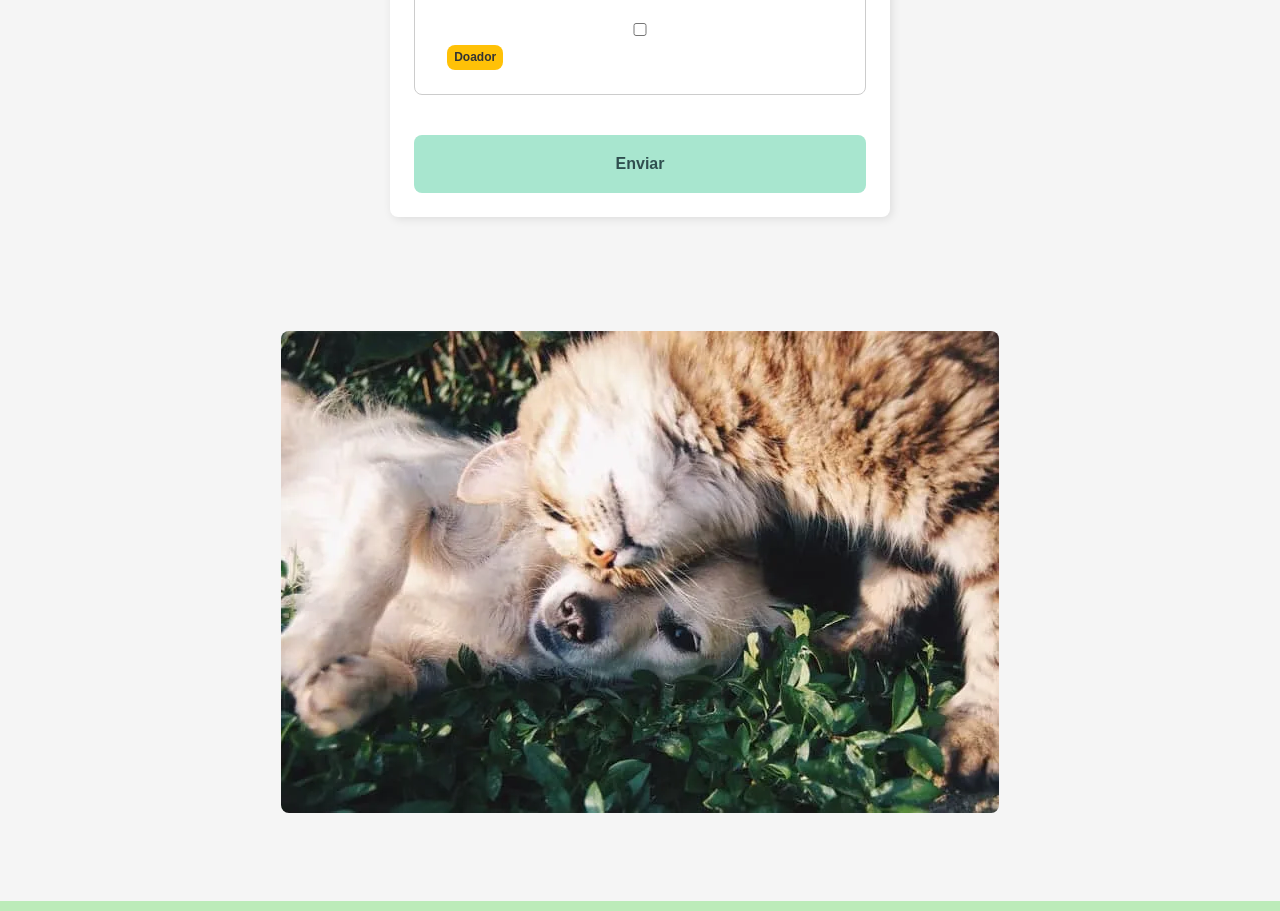
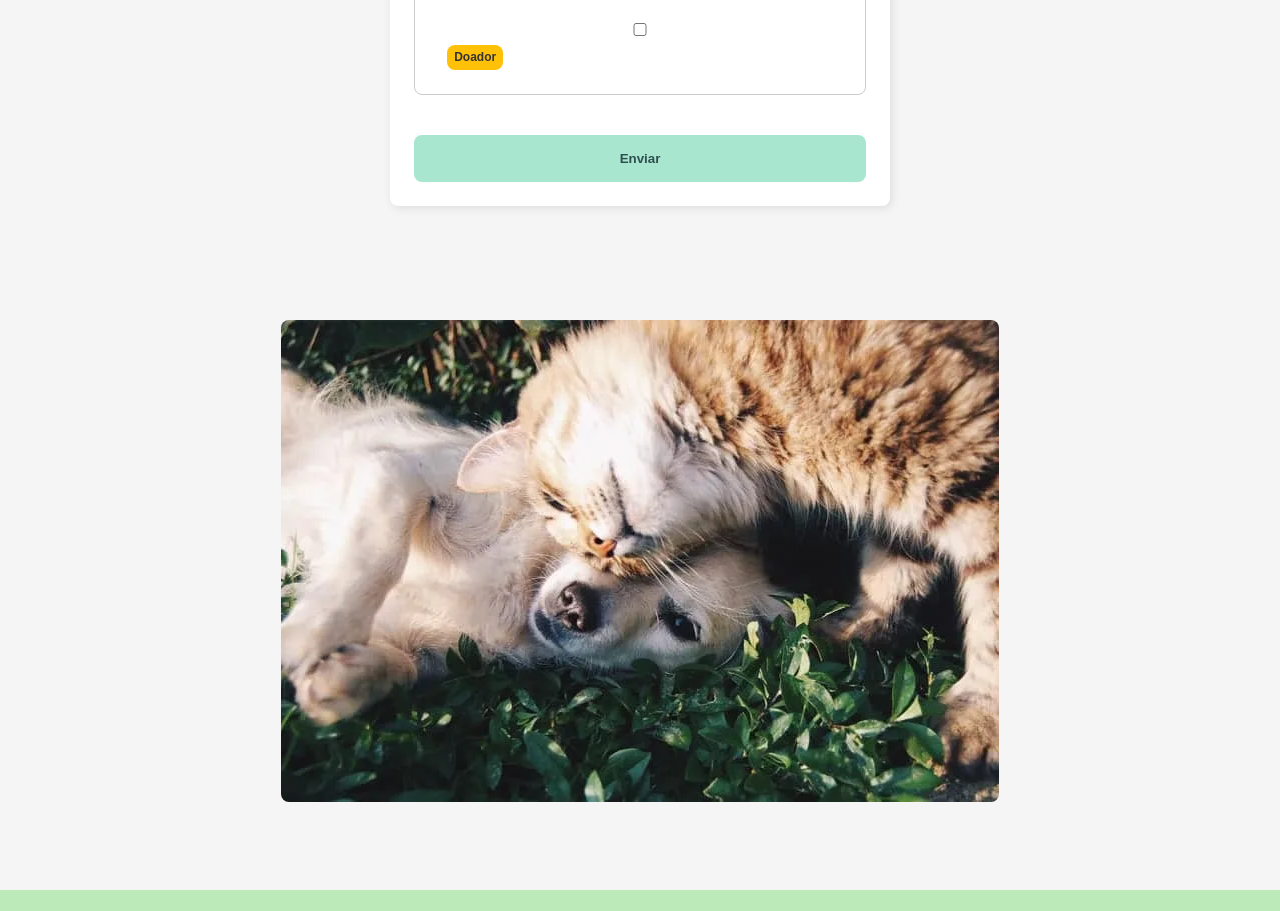
Before and after one commit to thaisfernanda12/Atividade3_ONG_Animais, a plain HTML site: page cadastro.html in a window 1280 px wide. Shown: the part 2880-3791 px from the top of the page. Drawn offline with nearby package versions, Linux system fonts and the light colour scheme.

Commit message:
atualização do botao

```diff
--- a/cadastro.html
+++ b/cadastro.html
@@ -106,9 +106,9 @@
                 </fieldset>
 
 
-                <input type="checkbox" id="enviado" class="enviado-checkbox" />
+        <button type="button" class="button-enviar">Enviar</button>
+        <span class="mensagem-enviado">Formulário enviado com sucesso!</span>
 
-                <label for="enviado" class="button-enviar">Enviar</label>
 
 
             </form><br>
```
